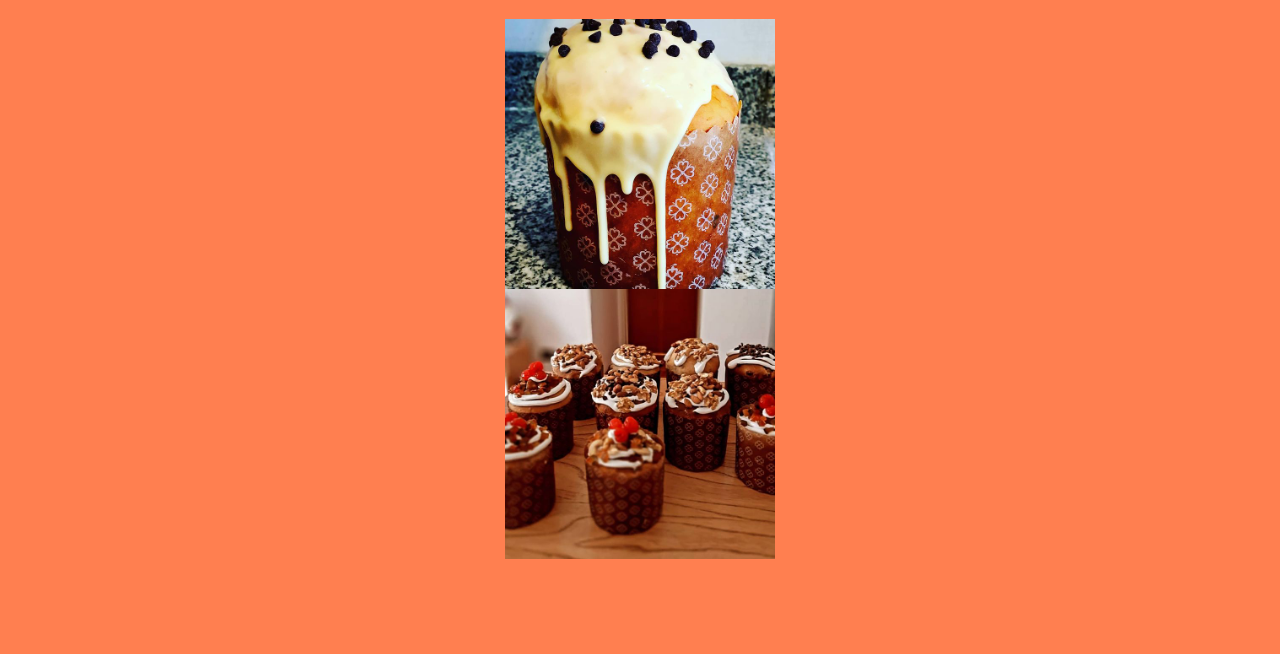
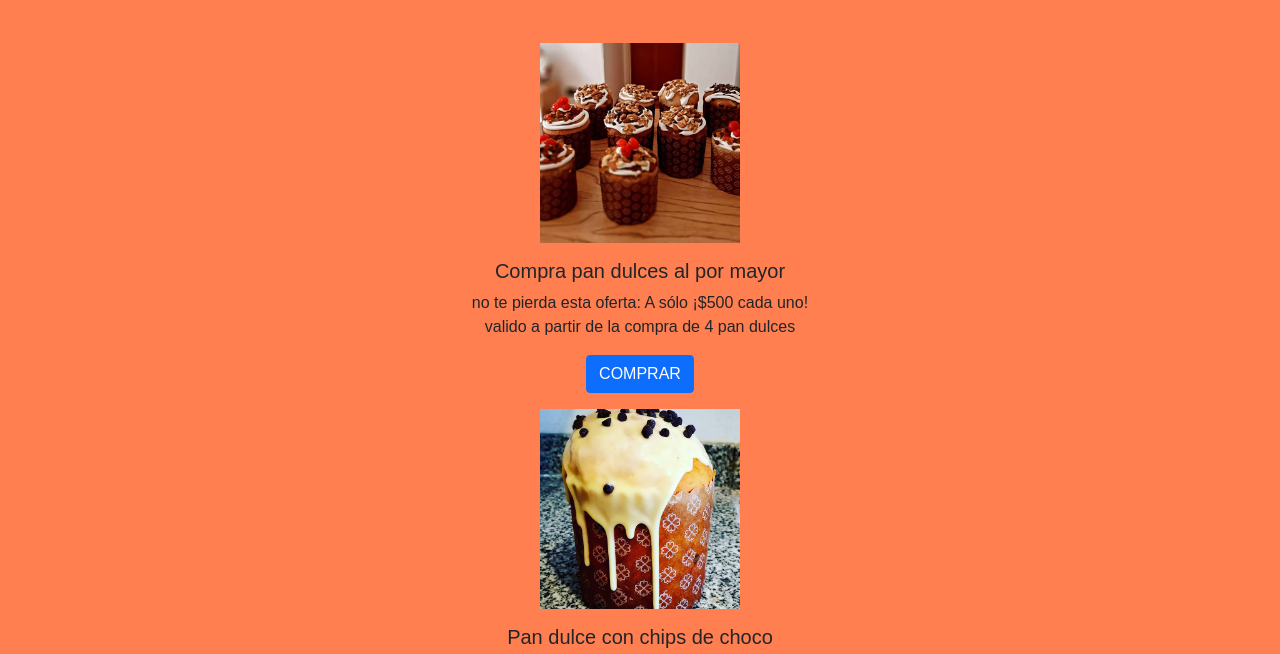
Before and after one commit to AriLombardo/DolceLucchino, a plain HTML site: page index.html in a window 1280 px wide. Shown: the part 272-926 px from the top of the page. Drawn offline with nearby package versions, Linux system fonts and the light colour scheme; a web font is replaced by a local one.

Commit message:
adhesion de bootstrap

```diff
--- a/index.html
+++ b/index.html
@@ -59,29 +59,59 @@
             </ul>
         </div>
     </header>
-    <div class="centro">
+    <br>
+    <section class="centro">
+
         <h2 class="centroindex">Tentate con estas promos!</h2>
-        <div align="center">
 
-            <a href="pages/Promo1.html"><img src="img/Pan dulce con chips.jpg" alt="Pan dulce con chips" height="270"
-                    width="270"></a>
-            <img src="img/Compra mayorista.jpg" alt="Compra por mayor" height="270" width="270">
+        <br>
 
+
+        <div class="container-fluid">
+            <div class="row row-cols-1">
+                <div class="text-center">
+
+                    <img src="img/Compra mayorista.jpg" alt="Compra por mayor" height="200"
+                        width="200">
+                    <div class="card-body">
+                        <h5 class="card-title">Compra pan dulces al por mayor</h5>
+                        <p class="card-text">no te pierda esta oferta:
+                            A sólo
+                            ¡$500 cada uno!
+                            valido a partir de la compra de 4 pan dulces</p>
+                        <a href="pages/compra.html" class="btn btn-primary">COMPRAR</a>
+                    </div>
+
+
+
+                    <img src="img/Pan dulce con chips.jpg" alt="Pan dulce con chips" height="200"
+                        width="200">
+                    <div class="card-body">
+                        <h5 class="card-title">Pan dulce con chips de choco</h5>
+                        <p class="card-text">no te pierda esta oferta:
+                            A sólo
+                            ¡$750!</p>
+                        <a href="pages/compra.html" class="btn btn-primary">COMPRAR</a>
+                    </div>
+
+                </div>
+
+
+            </div>
         </div>
-    </div>
+        </div>
+    </section>
 
     <!--JS BOOTSTRAP-->
     <script src="https://cdn.jsdelivr.net/npm/bootstrap@5.1.3/dist/js/bootstrap.bundle.min.js"
         integrity="sha384-ka7Sk0Gln4gmtz2MlQnikT1wXgYsOg+OMhuP+IlRH9sENBO0LRn5q+8nbTov4+1p" crossorigin="anonymous">
         </script>
     <script src="https://cdn.jsdelivr.net/npm/@popperjs/core@2.10.2/dist/umd/popper.min.js"
-        integrity="sha384-7+zCNj/IqJ95wo16oMtfsKbZ9ccEh31eOz1HGyDuCQ6wgnyJNSYdrPa03rtR1zdB"
-        crossorigin="anonymous">
-    </script>
+        integrity="sha384-7+zCNj/IqJ95wo16oMtfsKbZ9ccEh31eOz1HGyDuCQ6wgnyJNSYdrPa03rtR1zdB" crossorigin="anonymous">
+        </script>
     <script src="https://cdn.jsdelivr.net/npm/bootstrap@5.1.3/dist/js/bootstrap.min.js"
-        integrity="sha384-QJHtvGhmr9XOIpI6YVutG+2QOK9T+ZnN4kzFN1RtK3zEFEIsxhlmWl5/YESvpZ13"
-        crossorigin="anonymous">
-    </script>
+        integrity="sha384-QJHtvGhmr9XOIpI6YVutG+2QOK9T+ZnN4kzFN1RtK3zEFEIsxhlmWl5/YESvpZ13" crossorigin="anonymous">
+        </script>
 
 </body>
 
```
